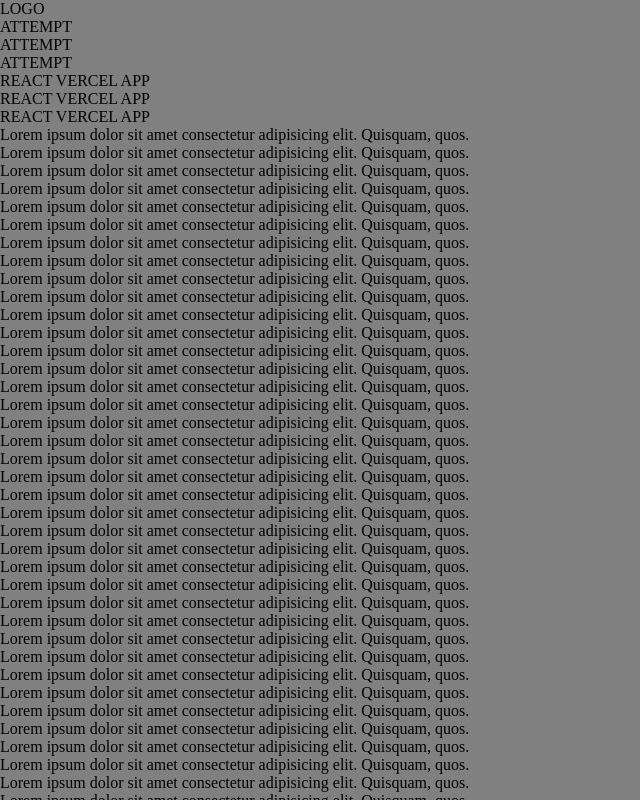
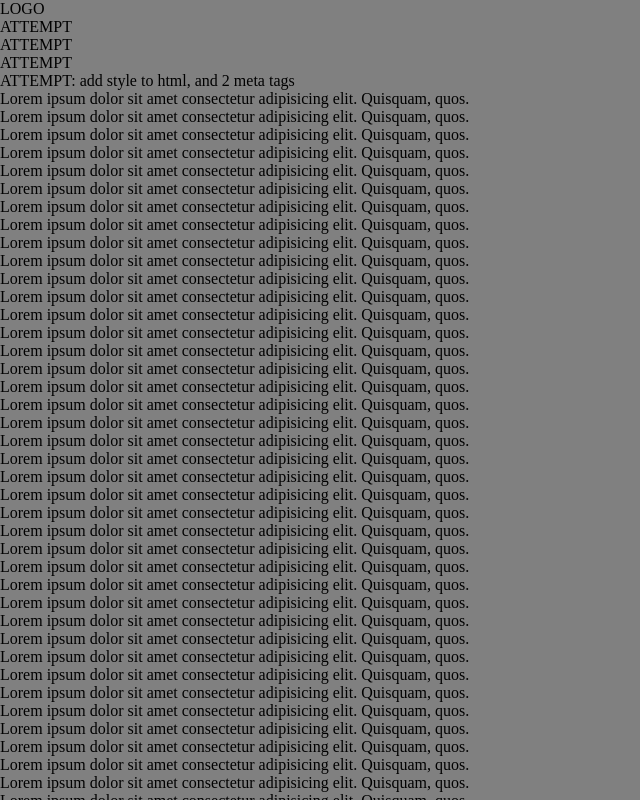
Before and after one commit to JimakPasha/test-fb-webview-issue, a React (Vite) app: page / in a window 1280 px wide. Shown: the top 800 px of the page, without its empty margins (0-640 px from the left). Built offline with nearby package versions, Linux system fonts and the light colour scheme.

Commit message:
fix: fb webview

```diff
--- a/index.html
+++ b/index.html
@@ -1,11 +1,11 @@
 <!doctype html>
-<html lang="en">
+<html lang="en" style="min-height: -webkit-fill-available">
   <head>
     <meta charset="UTF-8" />
-    <meta name="viewport" content="width=device-width, initial-scale=1.0" />
-    <title>test-vercel-app</title>
+    <meta name="theme-color" content="#000000" />
+    <meta name="format-detection" content="email=no" />
   </head>
-  <body  style="background-color: gray; margin: 0;">
+  <body style="margin: 0;">
     <div id="root"></div>
     <script type="module" src="/src/main.tsx"></script>
   </body>
--- a/src/main.tsx
+++ b/src/main.tsx
@@ -1,14 +1,12 @@
 import { createRoot } from 'react-dom/client'
 
 createRoot(document.getElementById('root')!).render(
-<div>
+  <div style={{ backgroundColor: 'gray', margin: '0' }}>
     <div>LOGO</div>
     <div>ATTEMPT</div>
     <div>ATTEMPT</div>
     <div>ATTEMPT</div>
-  <div>REACT VERCEL APP</div>
-  <div>REACT VERCEL APP</div>
-  <div>REACT VERCEL APP</div>
+    <div>ATTEMPT: add style to html, and 2 meta tags</div>
     <div>Lorem ipsum dolor sit amet consectetur adipisicing elit. Quisquam, quos.</div>
     <div>Lorem ipsum dolor sit amet consectetur adipisicing elit. Quisquam, quos.</div>
     <div>Lorem ipsum dolor sit amet consectetur adipisicing elit. Quisquam, quos.</div>
```
Lines whose indentation alone changed are shown as unchanged.
